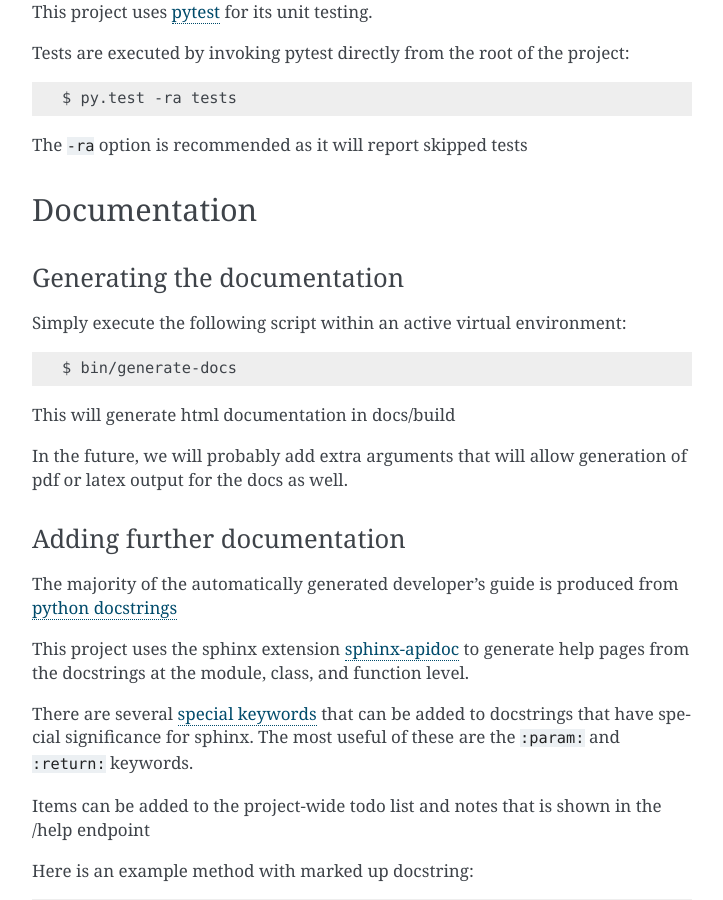
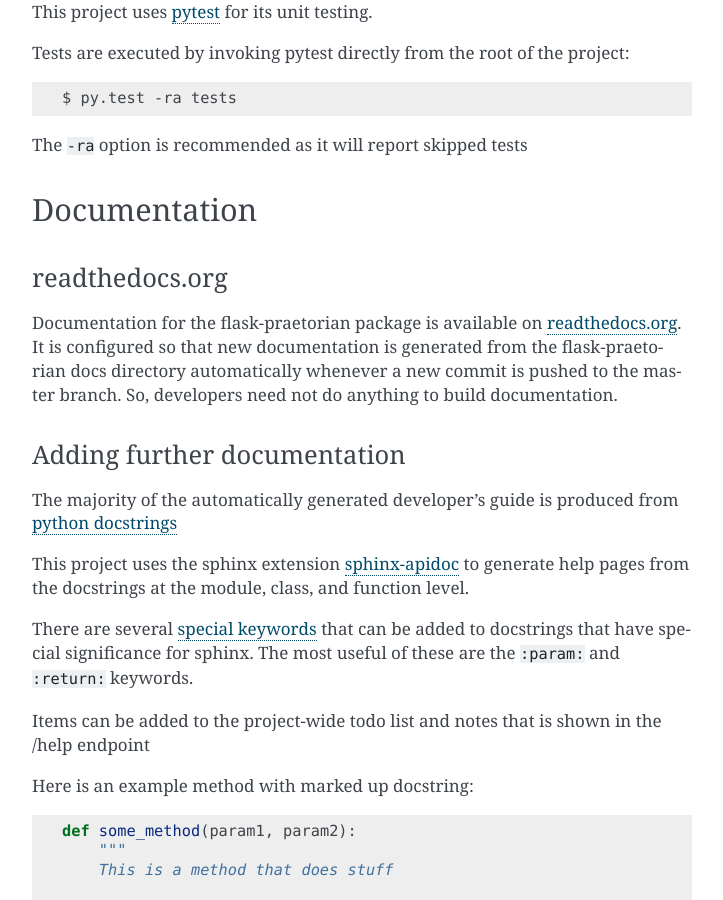
Before and after one commit to dusktreader/flask-praetorian, a Sphinx documentation site: the page built from docs/developer_guide.rst, in a window 1280 px wide and 900 px high, scrolled down 1703 px. Shown: the whole window, without its empty margins (388-1111 px from the left). Built offline with Sphinx 7.4.7, drawn with Linux system fonts in a browser that asks for light colours; some of the changed text lies outside the part shown.

Commit message:
Issue #32: Updated another document and the CHANGELOG

```diff
--- a/CHANGELOG.rst
+++ b/CHANGELOG.rst
@@ -9,6 +9,8 @@
 
 Unreleased
 ----------
+- Converted PraetorianError to be based on Buzz exceptions
+- Updated documentation to reflect pypi availability of flask-praetorian
 
 v0.2.0 - 2016-12-15
 -------------------
--- a/docs/developer_guide.rst
+++ b/docs/developer_guide.rst
@@ -87,17 +87,14 @@
 Documentation
 -------------
 
-Generating the documentation
-............................
+readthedocs.org
+...............
 
-Simply execute the following script within an active virtual environment::
-
-  $ bin/generate-docs
-
-This will generate html documentation in docs/build
-
-In the future, we will probably add extra arguments that will allow generation
-of pdf or latex output for the docs as well.
+Documentation for the flask-praetorian package is available on
+`readthedocs.org <http://flask-praetorian.readthedocs.io/en/latest/>`_. It is
+configured so that new documentation is generated from the flask-praetorian
+docs directory automatically whenever a new commit is pushed to the master
+branch. So, developers need not do anything to build documentation.
 
 Adding further documentation
 ............................
```
